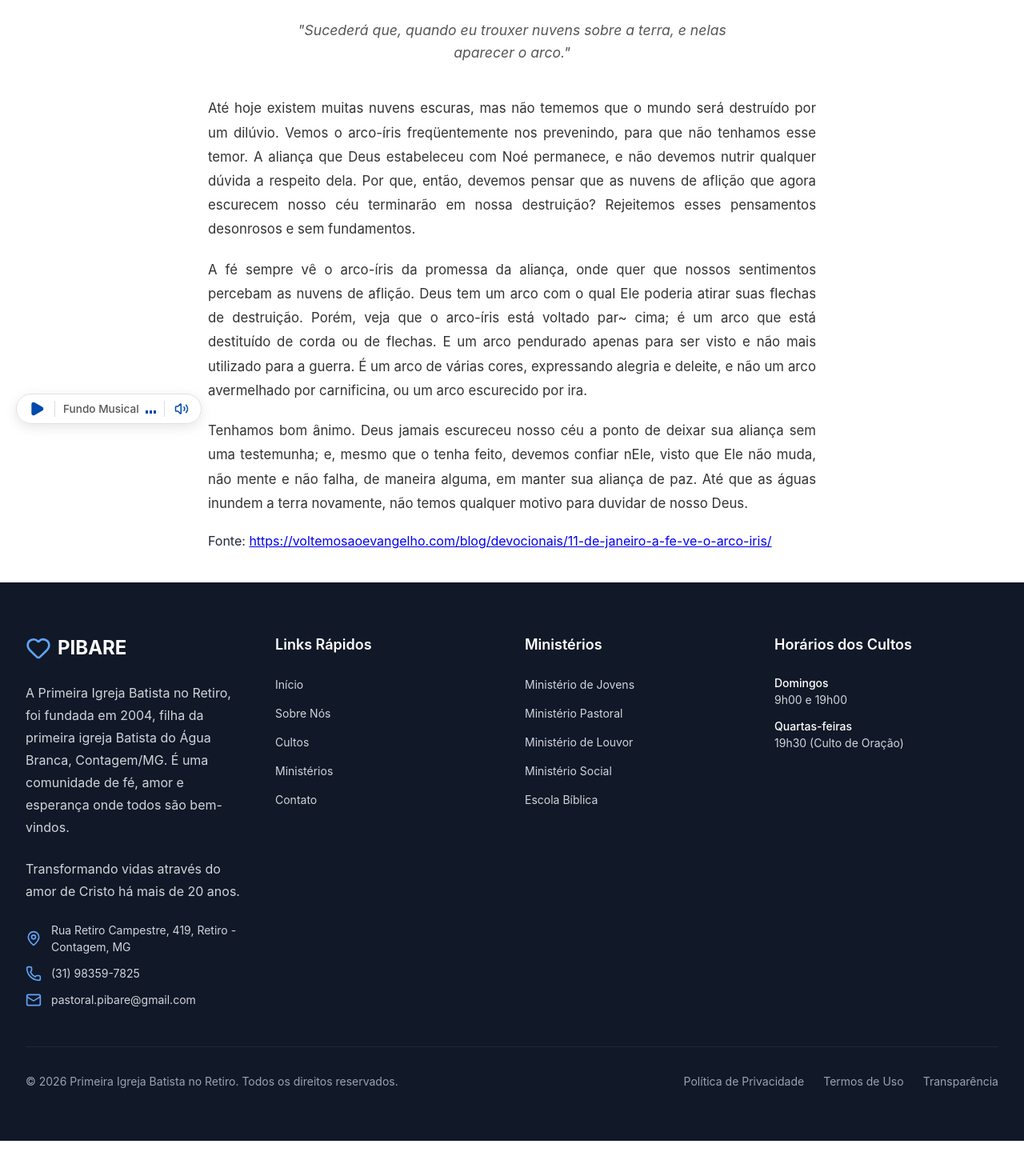
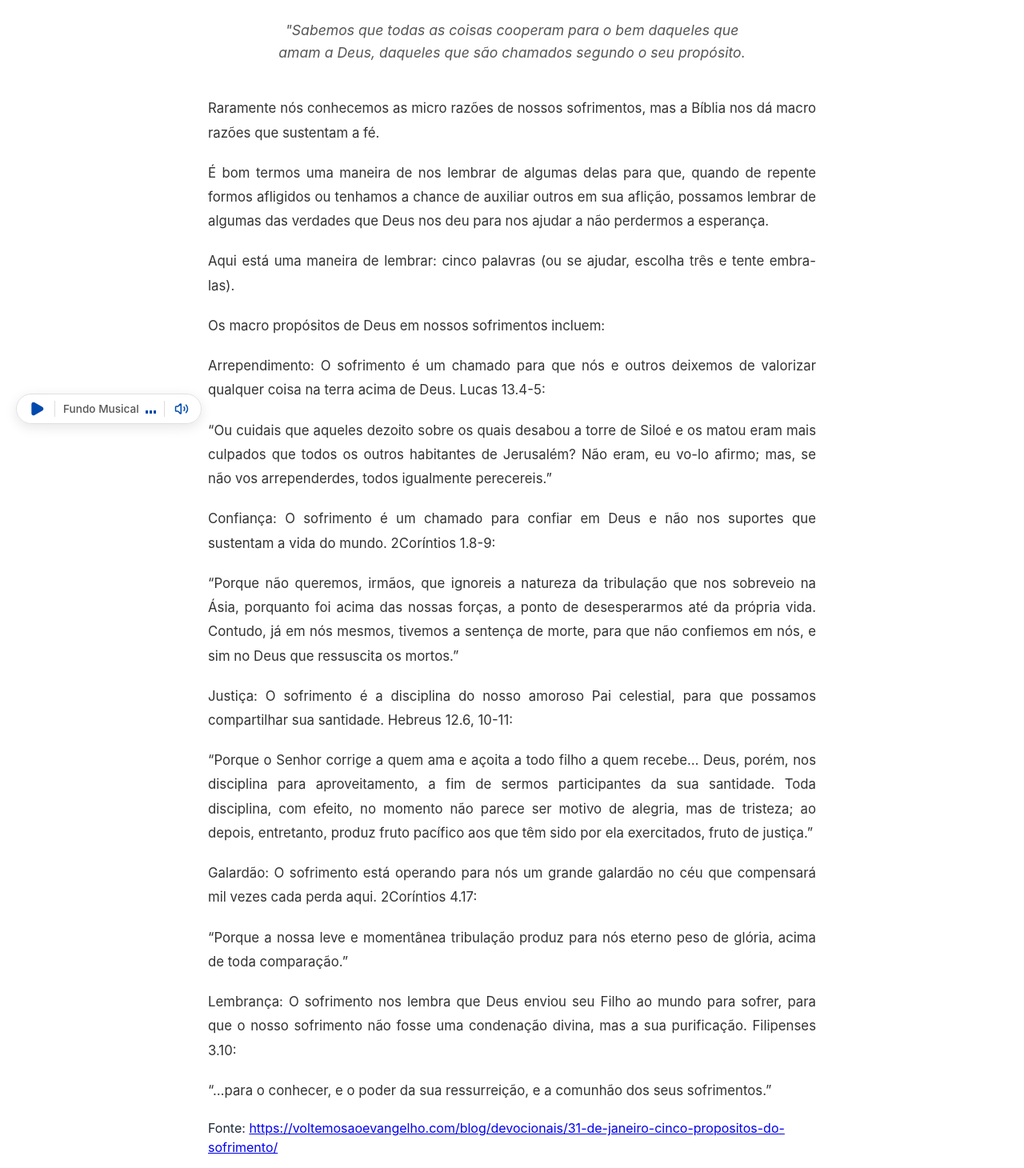
Before and after one commit to ithanamaral/pibare_new, a React (Vite) app: page /devotionals in a window 1280 px wide. Shown: the part 250-1710 px from the top of the page at 80% size. Before the commit the page ends 1676 px from the top, so only its background shows below. Built offline with nearby package versions, Linux system fonts and the light colour scheme.

Commit message:
atualiza devocional

```diff
--- a/src/components/devotionals.jsx
+++ b/src/components/devotionals.jsx
@@ -5,50 +5,91 @@ function Devotionals() {
   return (
     <>
       <main className="devotionals">
-        <h1>A Fé Vê o Arco-íris (Génesis 9 .14)</h1>
+        <h1>Cinco propósitos do sofrimento (Romanos 8 .28)</h1>
         <p className="reflexao">
-          "Sucederá que, quando eu trouxer nuvens sobre a terra, e nelas
-          aparecer o arco."
+          "Sabemos que todas as coisas cooperam para o bem daqueles que amam a
+          Deus, daqueles que são chamados segundo o seu propósito.
         </p>
         <section className="text">
           <p className="texto">
-            Até hoje existem muitas nuvens escuras, mas não tememos que o mundo
-            será destruído por um dilúvio. Vemos o arco-íris freqüentemente nos
-            prevenindo, para que não tenhamos esse temor. A aliança que Deus
-            estabeleceu com Noé permanece, e não devemos nutrir qualquer dúvida
-            a respeito dela. Por que, então, devemos pensar que as nuvens de
-            aflição que agora escurecem nosso céu terminarão em nossa
-            destruição? Rejeitemos esses pensamentos desonrosos e sem
-            fundamentos.
+            Raramente nós conhecemos as micro razões de nossos sofrimentos, mas
+            a Bíblia nos dá macro razões que sustentam a fé.
           </p>
 
           <p className="texto">
-            A fé sempre vê o arco-íris da promessa da aliança, onde quer que
-            nossos sentimentos percebam as nuvens de aflição. Deus tem um arco
-            com o qual Ele poderia atirar suas flechas de destruição. Porém,
-            veja que o arco-íris está voltado par~ cima; é um arco que está
-            destituído de corda ou de flechas. E um arco pendurado apenas para
-            ser visto e não mais utilizado para a guerra. É um arco de várias
-            cores, expressando alegria e deleite, e não um arco avermelhado por
-            carnificina, ou um arco escurecido por ira.
+            É bom termos uma maneira de nos lembrar de algumas delas para que,
+            quando de repente formos afligidos ou tenhamos a chance de auxiliar
+            outros em sua aflição, possamos lembrar de algumas das verdades que
+            Deus nos deu para nos ajudar a não perdermos a esperança.
           </p>
 
           <p className="texto">
-            Tenhamos bom ânimo. Deus jamais escureceu nosso céu a ponto de
-            deixar sua aliança sem uma testemunha; e, mesmo que o tenha feito,
-            devemos confiar nEle, visto que Ele não muda, não mente e não falha,
-            de maneira alguma, em manter sua aliança de paz. Até que as águas
-            inundem a terra novamente, não temos qualquer motivo para duvidar de
-            nosso Deus.
+            Aqui está uma maneira de lembrar: cinco palavras (ou se ajudar,
+            escolha três e tente embra-las).
+          </p>
+          <p className="texto">
+            Os macro propósitos de Deus em nossos sofrimentos incluem:
+          </p>
+
+          <p className="texto">
+            Arrependimento: O sofrimento é um chamado para que nós e outros
+            deixemos de valorizar qualquer coisa na terra acima de Deus. Lucas
+            13.4-5:
+          </p>
+          <p className="texto">
+            “Ou cuidais que aqueles dezoito sobre os quais desabou a torre de
+            Siloé e os matou eram mais culpados que todos os outros habitantes
+            de Jerusalém? Não eram, eu vo-lo afirmo; mas, se não vos
+            arrependerdes, todos igualmente perecereis.”
+          </p>
+          <p className="texto">
+            Confiança: O sofrimento é um chamado para confiar em Deus e não nos
+            suportes que sustentam a vida do mundo. 2Coríntios 1.8-9:
+          </p>
+          <p className="texto">
+            “Porque não queremos, irmãos, que ignoreis a natureza da tribulação
+            que nos sobreveio na Ásia, porquanto foi acima das nossas forças, a
+            ponto de desesperarmos até da própria vida. Contudo, já em nós
+            mesmos, tivemos a sentença de morte, para que não confiemos em nós,
+            e sim no Deus que ressuscita os mortos.”
+          </p>
+          <p className="texto">
+            Justiça: O sofrimento é a disciplina do nosso amoroso Pai celestial,
+            para que possamos compartilhar sua santidade. Hebreus 12.6, 10-11:
+          </p>
+          <p className="texto">
+            “Porque o Senhor corrige a quem ama e açoita a todo filho a quem
+            recebe… Deus, porém, nos disciplina para aproveitamento, a fim de
+            sermos participantes da sua santidade. Toda disciplina, com efeito,
+            no momento não parece ser motivo de alegria, mas de tristeza; ao
+            depois, entretanto, produz fruto pacífico aos que têm sido por ela
+            exercitados, fruto de justiça.”
+          </p>
+          <p className="texto">
+            Galardão: O sofrimento está operando para nós um grande galardão no
+            céu que compensará mil vezes cada perda aqui. 2Coríntios 4.17:
+          </p>
+          <p className="texto">
+            “Porque a nossa leve e momentânea tribulação produz para nós eterno
+            peso de glória, acima de toda comparação.”
+          </p>
+          <p className="texto">
+            Lembrança: O sofrimento nos lembra que Deus enviou seu Filho ao
+            mundo para sofrer, para que o nosso sofrimento não fosse uma
+            condenação divina, mas a sua purificação. Filipenses 3.10:
+          </p>
+          <p className="texto">
+            “…para o conhecer, e o poder da sua ressurreição, e a comunhão dos
+            seus sofrimentos.”
           </p>
           <p>
             Fonte:{" "}
             <a
-              href="https://voltemosaoevangelho.com/blog/devocionais/11-de-janeiro-a-fe-ve-o-arco-iris/"
+              href="https://voltemosaoevangelho.com/blog/devocionais/31-de-janeiro-cinco-propositos-do-sofrimento/?utm_source=newsletter&utm_medium=email&utm_term=Sun+01+Feb+2026&utm_campaign=31+de+Janeiro+Cinco+prop%C3%B3sitos+do+sofrimento+Devocional+Alegria+Inabal%C3%A1vel"
               target="_blank"
               className="fonte-url"
             >
-              https://voltemosaoevangelho.com/blog/devocionais/11-de-janeiro-a-fe-ve-o-arco-iris/
+              https://voltemosaoevangelho.com/blog/devocionais/31-de-janeiro-cinco-propositos-do-sofrimento/
             </a>
           </p>
         </section>
```
